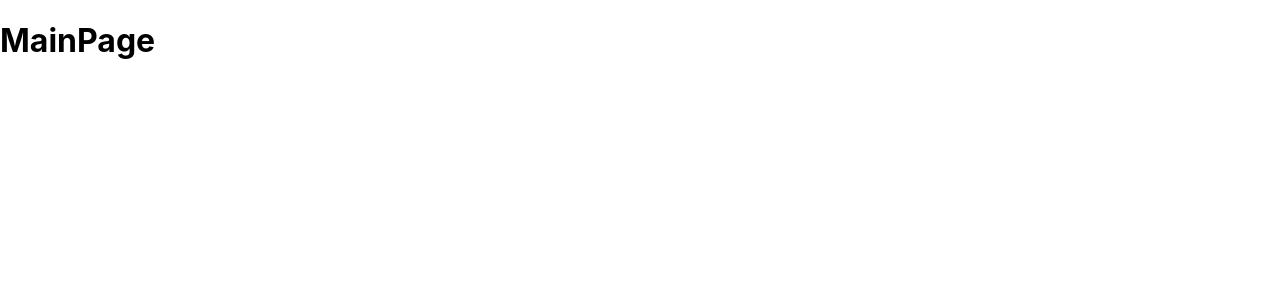
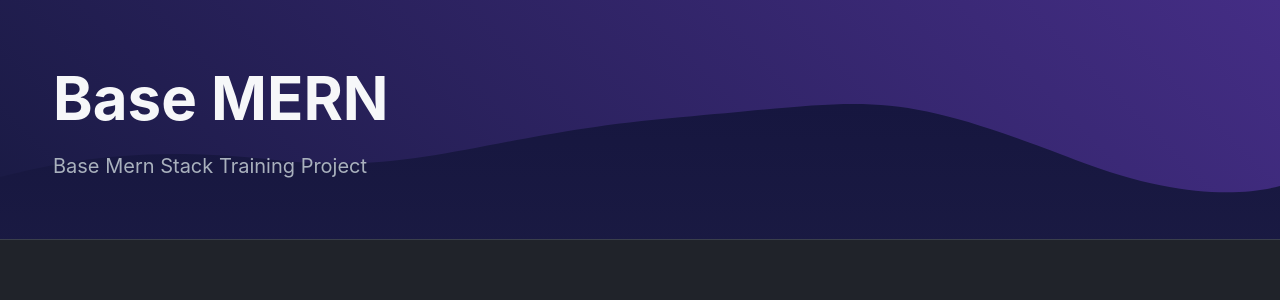
Before and after one commit to alex-zander-0403/base-mern, a React (Create React App) app in the folder client/: page / in a window 1280 px wide. Shown: the top 300 px of the page. Built offline with nearby package versions, Linux system fonts and the light colour scheme.

Commit message:
add header

```diff
--- /dev/null
+++ b/client/src/components/Header/Header.jsx
@@ -0,0 +1,21 @@
+import { Wrapper } from "../Wrapper";
+import WaveImage from "./wave.svg";
+import styles from "./styles.module.css";
+
+//
+export function Header() {
+  return (
+    <>
+      <div className={styles.header}>
+        <Wrapper className={styles.content}>
+          <h1 className={styles.title}>Base MERN</h1>
+          <p className={styles.desc}>base mern stack training project</p>
+        </Wrapper>
+
+        <img src={WaveImage} alt="" className={styles.wave} />
+      </div>
+    </>
+  );
+}
+
+// export default Header;
--- /dev/null
+++ b/client/src/components/Header/index.js
@@ -0,0 +1 @@
+export * from "./Header";
--- /dev/null
+++ b/client/src/components/Header/styles.module.css
@@ -0,0 +1,63 @@
+.header {
+  display: flex;
+  position: relative;
+
+  height: 30vh;
+  align-items: center;
+
+  border-bottom: 1px solid var(--border);
+  /* background-color: var(--bg); */
+  background: linear-gradient(45deg, #191a43 0%, #442d85 100%);
+  overflow: hidden;
+}
+
+.content {
+  display: flex;
+  flex-direction: column;
+}
+
+.title {
+  margin-bottom: 20px;
+
+  font-size: 60px;
+  /* color: var(--text); */
+
+  animation-name: fadeInAnimation; /* анимация */
+  opacity: 0; /* стартовая прозрачность */
+  transform: translateY(20px); /* стартовая позиция */
+  animation-duration: 1s; /* длительность */
+  animation-delay: 0.5s; /* задержка */
+  animation-iteration-count: 1; /* итерации */
+  animation-fill-mode: forwards; /* стоп на последнем кадре */
+}
+
+.desc {
+  font-size: 20px;
+  color: var(--text-muted);
+  text-transform: capitalize; /* первую букву каждого слова в заглавную */
+
+  animation-name: fadeInAnimation; /* анимация */
+  opacity: 0; /* стартовая прозрачность */
+  transform: translateY(20px); /* стартовая позиция */
+  animation-duration: 1s; /* длительность */
+  animation-delay: 1s; /* задержка */
+  animation-iteration-count: 1; /* итерации */
+  animation-fill-mode: forwards; /* стоп на последнем кадре */
+}
+
+@keyframes fadeInAnimation {
+  from {
+    opacity: 0;
+    transform: translateY(20px);
+  }
+  to {
+    opacity: 1;
+    transform: translateY(0px);
+  }
+}
+
+.wave {
+  position: absolute;
+  width: 100%;
+  bottom: -200px;
+}
--- /dev/null
+++ b/client/src/components/Wrapper/Wrapper.jsx
@@ -0,0 +1,6 @@
+import styles from "./styles.module.css";
+
+// компонент обертка для центровки
+export function Wrapper({ children, className = "" }) {
+  return <div className={`${styles.wrapper} ${className}`}>{children}</div>;
+}
--- /dev/null
+++ b/client/src/components/Wrapper/index.js
@@ -0,0 +1 @@
+export * from "./Wrapper";
--- /dev/null
+++ b/client/src/components/Wrapper/styles.module.css
@@ -0,0 +1,14 @@
+.wrapper {
+  display: flex;
+  position: relative;
+
+  max-width: 1234px;
+  width: 100%;
+  margin: 0 auto;
+  padding: 0 30px;
+
+  z-index: 2;
+
+  /*  */
+  /* border: 1px solid red; */
+}
--- a/client/src/index.css
+++ b/client/src/index.css
@@ -1,13 +1,43 @@
+* {
+  box-sizing: border-box;
+  margin: 0;
+  padding: 0;
+}
+
+html {
+  scroll-behavior: smooth;
+}
+
+a {
+  text-decoration: none;
+}
+
+img {
+  width: 100%;
+}
+
 body {
-  margin: 0;
-  font-family: -apple-system, BlinkMacSystemFont, 'Segoe UI', 'Roboto', 'Oxygen',
-    'Ubuntu', 'Cantarell', 'Fira Sans', 'Droid Sans', 'Helvetica Neue',
-    sans-serif;
+  font-family:
+    -apple-system, BlinkMacSystemFont, "Segoe UI", "Roboto", "Oxygen", "Ubuntu",
+    "Cantarell", "Fira Sans", "Droid Sans", "Helvetica Neue", sans-serif;
   -webkit-font-smoothing: antialiased;
   -moz-osx-font-smoothing: grayscale;
+
+  color: var(--text);
+  background-color: var(--bg);
 }
 
 code {
-  font-family: source-code-pro, Menlo, Monaco, Consolas, 'Courier New',
-    monospace;
+  font-family:
+    source-code-pro, Menlo, Monaco, Consolas, "Courier New", monospace;
 }
+
+:root {
+  --bg: #20232a;
+  --bg-alt: #282c34;
+  --text: #f6f7f9;
+  --text-muted: #a9b1bd;
+  --accent: #61dafb;
+  --accent-hover: #4fc3e8;
+  --border: #3a3f4b;
+}
--- a/client/src/pages/MainPage/MainPage.jsx
+++ b/client/src/pages/MainPage/MainPage.jsx
@@ -1,5 +1,13 @@
+import { Header } from "../../components/Header";
+
+//
 export function MainPage() {
-  return <h1>MainPage</h1>;
+  return (
+    <>
+      <Header />
+      {/* <Footer /> */}
+    </>
+  );
 }
 
 // export default MainPage;
```
Also changed, not shown: client/src/components/Header/wave.svg (added).
